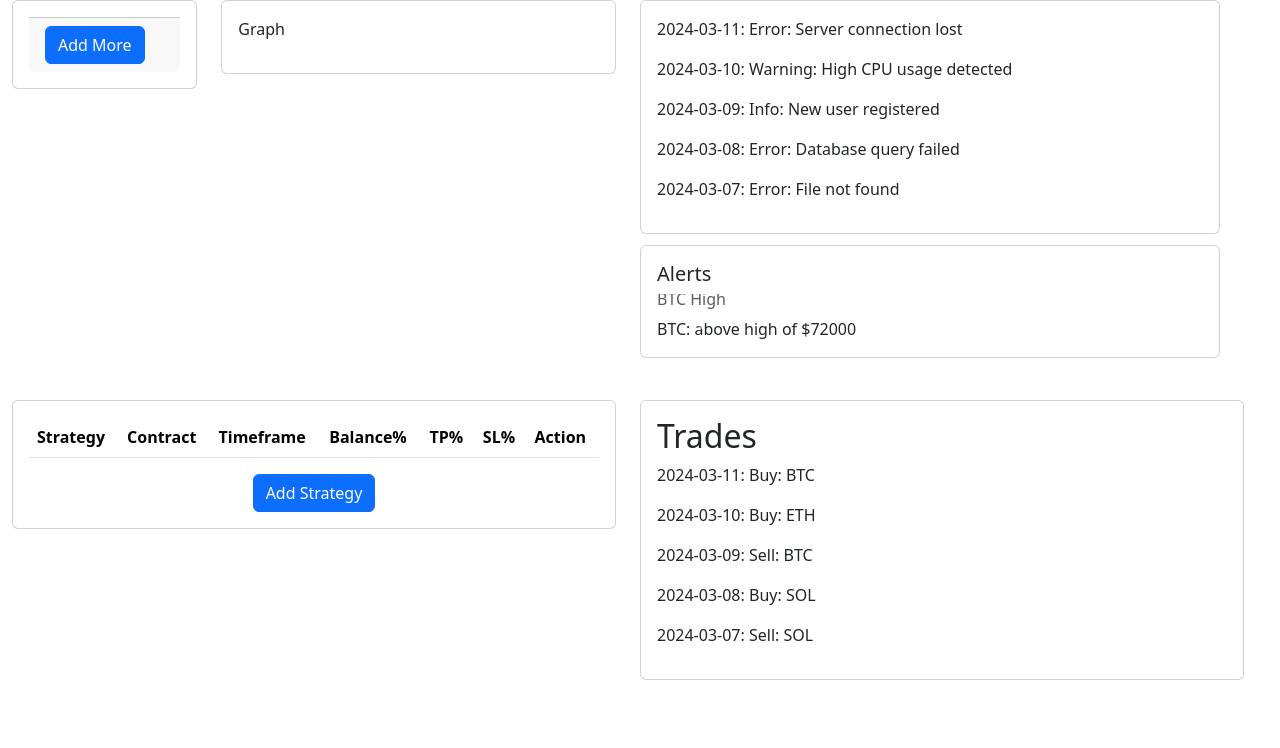
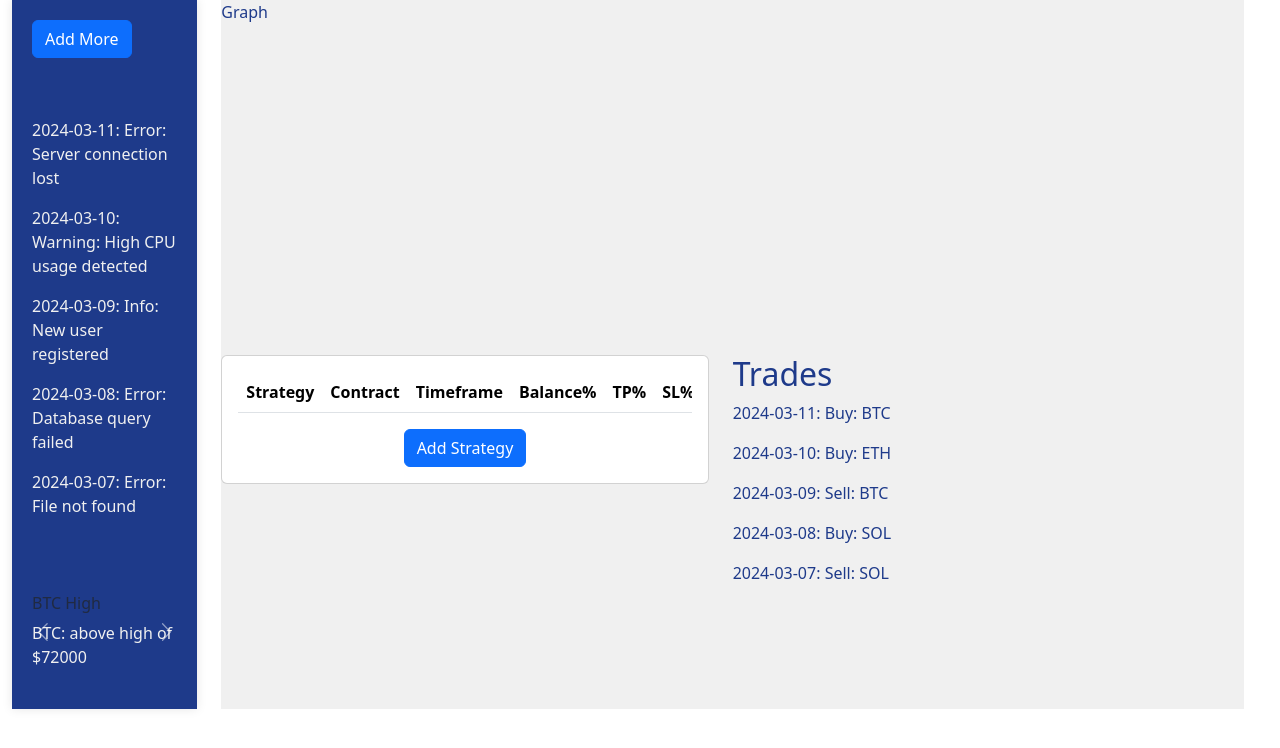
Before and after one commit to QuentinSims/TradingBotWebApp, a React (Vite) app in the folder tradingbotwebapp.client/: page / in a window 1280 px wide. Shown: the top 748 px of the page. Built offline with nearby package versions, Linux system fonts and the light colour scheme.

Commit message:
update to layout

```diff
--- a/tradingbotwebapp.client/src/App.css
+++ b/tradingbotwebapp.client/src/App.css
@@ -43,3 +43,24 @@ th, td {
 .row-padding {
     padding-top: 45px;
 }
+
+.left-drawer {
+    height: 100%;
+    width: 100%;
+    background-color: #1E3A8A;
+    color: #F0F0F0;
+    box-shadow: 0px 0px 10px rgba(0, 0, 0, 0.1);
+}
+
+.watchlist-container,
+.logging-container,
+.alert-container {
+    padding: 20px;
+    margin-bottom: 20px;
+}
+
+/* Cards on the Right */
+.main-screen {
+    background-color: #F0F0F0; /* Light Gray */
+    color: #1E3A8A; /* Dark Blue */
+}
--- a/tradingbotwebapp.client/src/App.tsx
+++ b/tradingbotwebapp.client/src/App.tsx
@@ -22,32 +22,35 @@ function App() {
     return (
         <div className="container-fluid">
             <div className="row">
-                <div className="col-xl-2 col-lg-2 col-md-2 col-sm-6">
+                <div className="col-xl-2 col-lg-2 col-md-2 col-sm-2">
+                    <div className="left-drawer">
+                        <div className="watchlist-container">
                             <WatchListComponent />
                         </div>
-                <div className="col-xl-4 col-lg-4 col-md-4 col-sm-6">
-                    <GraphComponent/>
-                </div>
-                <div className="col-xl-6 col-lg-6 col-md-6 col-sm-12">
-                    <div className="row">
-                        <div className="col-xl-12 col-lg-12 col-md-12 col-sm-12">
+                        <div className="logging-container">
                             <LoggingComponent />
                         </div>
-                    </div>
-                    <div className="row row-padding">
-                        <div className="col-xl-12 col-lg-12 col-md-12 col-sm-12">
-                            <AlertComponent/>
+                        <div className="alert-container">
+                            <AlertComponent />
                         </div>
                     </div>
                 </div>
+                <div className="col-xl-10 col-lg-10 col-md-10 col-sm-10 .main-screen">
+                    <div className="main-screen d-flex flex-column h-100">
+                        <div className="row flex-grow-1">
+                            <div className="col-xl-12 col-lg-12 col-md-12 col-sm-12 h-100">
+                                <GraphComponent />
                             </div>
-
+                        </div>
                         <div className="row">
-                <div className="col-xl-6 col-lg-6 col-md-6 col-sm-12">
+                            <div className="col-xl-6 col-lg-6 col-md-6 col-sm-6 h-100">
                                 <StrategyComponent />
                             </div>
-                <div className="col-xl-6 col-lg-6 col-md-6 col-sm-12">
-                    <TradesComponent />
+                            <div className="col-xl-6 col-lg-6 col-md-6 col-sm-6 h-100">
+                                <TradesComponent/>
+                            </div>
+                        </div>
+                    </div>
                 </div>
             </div>
         </div>
--- a/tradingbotwebapp.client/src/components/alert/AlertComponent.tsx
+++ b/tradingbotwebapp.client/src/components/alert/AlertComponent.tsx
@@ -27,9 +27,7 @@ function AlertComponent() {
     }
 
     return (
-      <div className="card">
-          <div className="card-body">
-              <h5 className="card-title">Alerts</h5>
+        <div>
             <div id="carouselExampleIndicators" className="carousel slide" data-bs-ride="carousel">
                 <div className="carousel-inner">
                     {alertMessages?.map((alert, index) => (
@@ -49,7 +47,29 @@ function AlertComponent() {
                 </button>
             </div>
         </div>
-      </div>
+      //<div className="card">
+      //    <div className="card-body">
+      //        <h5 className="card-title">Alerts</h5>
+      //        <div id="carouselExampleIndicators" className="carousel slide" data-bs-ride="carousel">
+      //            <div className="carousel-inner">
+      //                {alertMessages?.map((alert, index) => (
+      //                    <div className={`carousel-item ${index === 0 ? 'active' : ''}`} key={index}>
+      //                        <h6 className="card-subtitle mb-2 text-body-secondary">{alert.subtitle}</h6>
+      //                        <p className="card-text">{alert.message}</p>
+      //                    </div>
+      //                ))}
+      //            </div>
+      //            <button className="carousel-control-prev" type="button" data-bs-target="#carouselExampleIndicators" data-bs-slide="prev">
+      //                <span className="carousel-control-prev-icon" aria-hidden="true"></span>
+      //                <span className="visually-hidden">Previous</span>
+      //            </button>
+      //            <button className="carousel-control-next" type="button" data-bs-target="#carouselExampleIndicators" data-bs-slide="next">
+      //                <span className="carousel-control-next-icon" aria-hidden="true"></span>
+      //                <span className="visually-hidden">Next</span>
+      //            </button>
+      //        </div>
+      //    </div>
+      //</div>
   );
 }
 
--- a/tradingbotwebapp.client/src/components/graph/GraphComponent.tsx
+++ b/tradingbotwebapp.client/src/components/graph/GraphComponent.tsx
@@ -1,9 +1,7 @@
 function GraphComponent() {
     return (
-        <div className="card">
-            <div className="card-body">
-                <p>Graph</p>
-            </div>
+        <div>
+            <p>Graph</p>
         </div>
     );
 }
--- a/tradingbotwebapp.client/src/components/logging/LoggingComponent.tsx
+++ b/tradingbotwebapp.client/src/components/logging/LoggingComponent.tsx
@@ -29,13 +29,10 @@ function LoggingComponent() {
 
 
     return (
-        <div className="card">
-            <div className="card-body">
-               {/* <h2 className="card-title text-left">Logging</h2>*/}
-                {logMessages?.map((log, index) => (
-                    <p key={index}>{log.date}: {log.message}</p>
-                ))}
-            </div>
+        <div>
+            {logMessages?.map((log, index) => (
+                <p key={index}>{log.date}: {log.message}</p>
+            ))}
         </div>
     );
 }
--- a/tradingbotwebapp.client/src/components/strategy/StrategyComponent.css
+++ b/tradingbotwebapp.client/src/components/strategy/StrategyComponent.css
@@ -1,2 +1,23 @@
-body {
+.grid-container {
+    display: grid;
+    grid-template-columns: repeat(7, 1fr); /* 7 columns for each table column */
+    grid-auto-rows: auto;
+    gap: 5px; /* Adjust the gap between grid items */
 }
+
+.grid-item {
+    display: grid;
+    grid-template-columns: repeat(1, 1fr); /* 1 column for each cell */
+    border: 1px solid #ccc; /* Add border for each grid item */
+}
+
+.grid-cell {
+    padding: 5px;
+    text-align: center;
+}
+
+button {
+    background: none;
+    border: none;
+    cursor: pointer;
+}
--- a/tradingbotwebapp.client/src/components/strategy/StrategyComponent.tsx
+++ b/tradingbotwebapp.client/src/components/strategy/StrategyComponent.tsx
@@ -77,8 +77,6 @@ function StrategyComponent() {
                 </div>
             </div>
         </div>
-
-
     );
 }
 
--- a/tradingbotwebapp.client/src/components/trades/TradesComponent.tsx
+++ b/tradingbotwebapp.client/src/components/trades/TradesComponent.tsx
@@ -30,14 +30,20 @@ function TradesComponent() {
 
 
     return (
-      <div className="card">
-          <div className="card-body">
-              <h2 className="card-title text-left">Trades</h2>
+        <div>
+            <h2 className="text-left">Trades</h2>
             {tradesMessages?.map((log, index) => (
                 <p key={index}>{log.date}: {log.message}</p>
             ))}
         </div>
-      </div>
+        //<div className="card">
+        //    <div className="card-body">
+        //        <h2 className="card-title text-left">Trades</h2>
+        //        {tradesMessages?.map((log, index) => (
+        //            <p key={index}>{log.date}: {log.message}</p>
+        //        ))}
+        //    </div>
+        //</div>
     );
 }
 
--- a/tradingbotwebapp.client/src/components/watchlist/WatchListComponent.tsx
+++ b/tradingbotwebapp.client/src/components/watchlist/WatchListComponent.tsx
@@ -24,9 +24,7 @@ function WatchListComponent() {
             {/*<div className="heading-padding">*/}
             {/*    <h2>Watchlist</h2>*/}
             {/*</div>*/}
-            <div className="card">
-                <div className="card-body">
-                    <div className="row">
+            <div>
                 {watchlist.map((item, index) => (
                     <div key={index} className="row mb-3">
                         <div className="col-xl-6 col-lg-6 col-md-6 col-sm-6">
@@ -40,10 +38,8 @@ function WatchListComponent() {
                     </div>
                 ))}
             </div>
-                    <div className="card-footer">
+            <div>
                 <button type="button" className="btn btn-primary" onClick={addWatchlist}>Add More</button>
-                    </div>
-                </div>
             </div>
         </div>
     );
```
Lines whose indentation alone changed are shown as unchanged.
